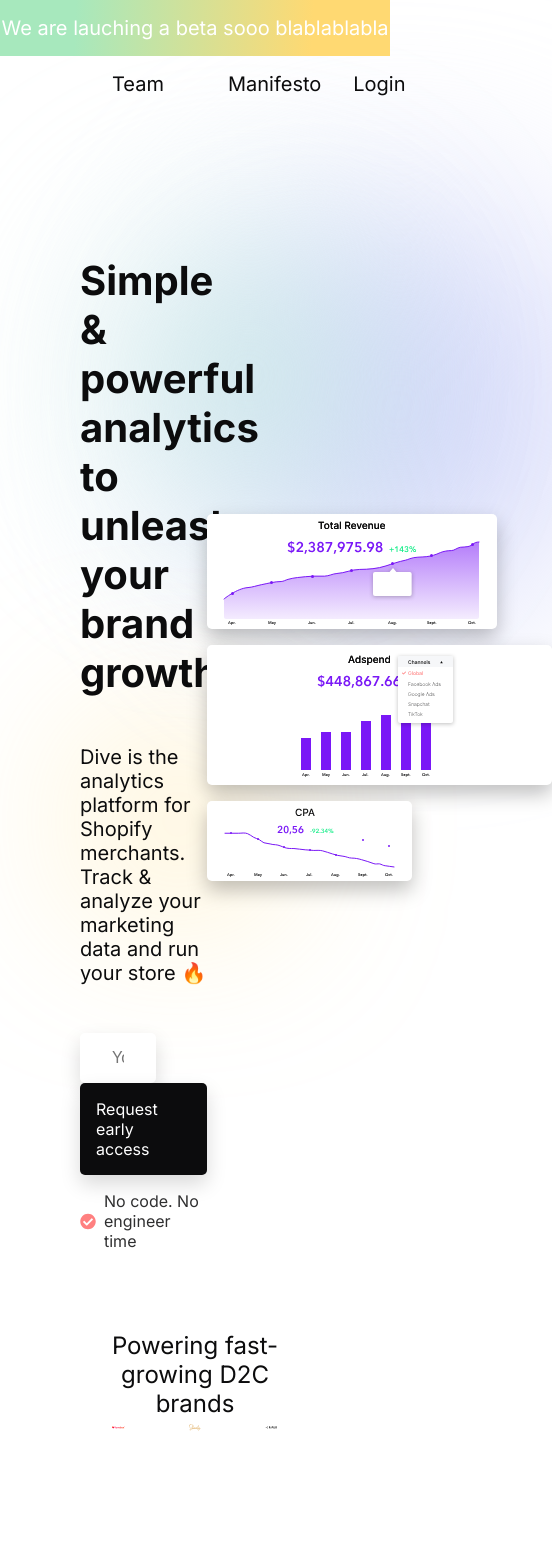
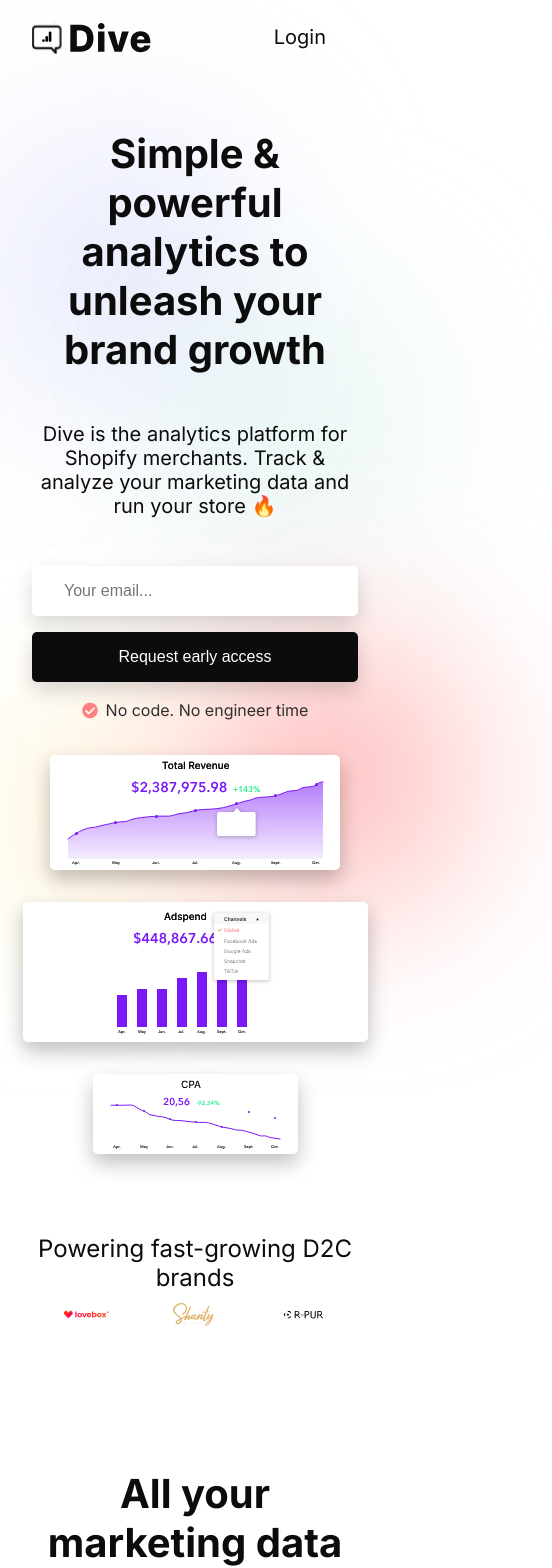
Before and after one commit to Thomas-rod/home-dive, a Next.js app: page / in a window 390 px wide. Shown: the top 1568 px of the page, 552 px wide, since content can reach past the window. Built offline with nearby package versions, Linux system fonts and the light colour scheme.

Commit message:
finish homepage

```diff
--- /dev/null
+++ b/components/form.js
@@ -0,0 +1,45 @@
+import Router from 'next/router';
+
+import buttonStyle from '../styles/buttons.module.css'
+import formStyle from '../styles/forms.module.css'
+import utilStyle from '../styles/utils.module.css'
+
+import { useState } from 'react'
+
+export default function Form({ children, type }) {
+    const [input, setInput] = useState('');
+
+    const subscribe = async (e) => {
+        e.preventDefault()
+        if(input === "") {
+            alert('Please enter a valid email address')
+        } else {
+            try {
+                const res = await fetch('https://hooks.zapier.com/hooks/catch/7940043/o01xo3y/', {
+                  method: 'post',
+                  headers: {
+                    "Accept": "application/json",
+                  },
+                  body: JSON.stringify([{
+                    email: `${input}`
+                  }])
+                })
+                console.log(res)
+                if (res.status === 200) {
+                    Router.push('/success')
+                  } else {
+                    alert('Sorry, something went wrong.')
+                  }
+              } catch(err) {
+                alert('Sorry, something went wrong.')
+              }
+        };
+      };
+
+    return (
+        <form>
+            <input type="email" name="email" placeholder="Your email..." onChange={e => setInput(e.target.value)} label="false" className={`${formStyle.boxShadowInput} ${formStyle.customInput} ${utilStyle.sizeBodyText}`}></input>
+            <button type="submit" onClick={subscribe} className={`${buttonStyle.button} ${buttonStyle.buttonFormHome} ${buttonStyle.buttonForm} ${buttonStyle.buttonBlack}`}>Request early access</button>
+        </form>
+  )
+}
--- a/components/layout.js
+++ b/components/layout.js
@@ -23,7 +23,7 @@
             <div className={styles.listNavigation}>
               <div className={styles.internalNavigation}>
                 <Link href="/">
-                  <a>
+                  <a className={styles.logo}>
                     <Image src="/logo-dive.svg" alt="logo-dive" width="195" height="73" />
                   </a>
                 </Link>
--- a/components/layout.module.css
+++ b/components/layout.module.css
@@ -58,8 +58,8 @@
 .bubbleHomePurple {
     width: 396px;
     height: 396px;
-    left: 200px;
-    top: 209px;
+    left: 15%;
+    top: 25%;
     background: #D2D6FA;
 }
 
@@ -82,8 +82,78 @@
 .bubbleHomeCoral {
     width: 396px;
     height: 396px;
-    left: 883px;
+    left: 60%;
     top:80%;
     background: #FF8080;
-    filter: blur(100px);
 }
+
+
+
+
+  @media only screen and (max-width: 400px) {
+    .bannerLinear {
+        display:none;
+    }
+    .logo {
+        max-width:120px;
+    }
+    .internalNavigation a:nth-child(2n),
+    .internalNavigation a:nth-child(3n) {
+        display:none;
+    }
+
+    .bubbleHomePurple {
+        width:200px;
+        height:200px;
+        left:5%;
+        top:20%;
+    }
+    .bubbleHomeGreen {
+        width:170px;
+        height:170px;
+        right:5%;
+        top:40%;
+    }
+    .bubbleHomeYellow {
+        width:120px;
+        height:120px;
+        left:10%;
+        bottom:10%;
+    }
+    .bubbleHomeCoral {
+        width:200px;
+        height:200px;
+        right:10%;
+        bottom:20%;
+    }
+  }
+
+
+  /* Small devices (portrait tablets and large phones, 600px and up) */
+  @media only screen and (max-width: 768px) and (min-width: 400px){
+    .bannerLinear {
+        display:none;
+    }
+    .logo {
+        max-width:120px;
+    }
+    .internalNavigation a:nth-child(2n),
+    .internalNavigation a:nth-child(3n) {
+        display:none;
+    }
+  }
+
+  /* Medium devices (landscape tablets, 768px and up) */
+  @media only screen and (max-width: 992px) and (min-width: 780px) {
+
+  }
+
+  /* Large devices (laptops/desktops, 992px and up) */
+  @media only screen and  (max-width: 1100px) and (min-width: 992px){
+
+  }
+
+  /* Extra large devices (large laptops and desktops, 1200px and up) */
+  @media only screen and (min-width: 1100px) {
+
+  }
--- a/package.json
+++ b/package.json
@@ -14,6 +14,7 @@
     "@fortawesome/free-solid-svg-icons": "^5.15.1",
     "@fortawesome/react-fontawesome": "^0.1.14",
     "classnames": "^2.2.6",
+    "dotenv": "^8.2.0",
     "next": "10.0.5",
     "react": "17.0.1",
     "react-dom": "17.0.1"
--- a/pages/index.js
+++ b/pages/index.js
@@ -3,6 +3,7 @@
 import Image from 'next/image'
 
 import Layout, { siteTitle } from '../components/layout'
+import Form from '../components/form'
 import ButtonForm from '../components/layout'
 import ButtonArrow from '../components/layout'
 
@@ -29,10 +30,7 @@
           <div className={styles.homeBannerLeft}>
             <h1 className={`${utilStyle.headingTitle} ${utilStyle.bold}`}>Simple & powerful analytics to unleash your brand growth</h1>
             <h2 className={utilStyle.headingSubTitle}>Dive is the analytics platform for Shopify merchants. Track & analyze your marketing data and run your store 🔥</h2>
-            <form>
-              <input type="email" name="email" placeholder="Your email..." label="false" className={`${formStyle.boxShadowInput} ${formStyle.customInput} ${utilStyle.sizeBodyText}`}></input>
-              <a href="#" className={`${buttonStyle.button} ${buttonStyle.buttonForm} ${buttonStyle.buttonBlack}`}>Request early access</a>
-            </form>
+            <Form/>
             <div className={styles.afterForm}>
               <FontAwesomeIcon className={`${iconStyle.iconMini} ${utilStyle.textCoral}`} icon={ faCheckCircle }/>
               <p className={utilStyle.textMediumColor}>No code. No engineer time</p>
@@ -79,7 +77,7 @@
             <span className={buttonStyle.buttonArrow}>
               <FontAwesomeIcon className={`${iconStyle.iconMini} ${utilStyle.textBlack}`} icon={ faArrowRight}/>
               <a href="#" className={`${buttonStyle.buttonSimple} ${utilStyle.bold}`}>
-                Get started for free
+                Request early access
               </a>
             </span>
           </div>
@@ -108,7 +106,7 @@
             <span className={buttonStyle.buttonArrow}>
               <FontAwesomeIcon className={`${iconStyle.iconMini} ${utilStyle.textBlack}`} icon={ faArrowRight}/>
               <a href="#" className={`${buttonStyle.buttonSimple} ${utilStyle.bold}`}>
-                Get started for free
+                Request early access
               </a>
             </span>
           </div>
@@ -137,7 +135,7 @@
             <span className={buttonStyle.buttonArrow}>
               <FontAwesomeIcon className={`${iconStyle.iconMini} ${utilStyle.textBlack}`} icon={ faArrowRight}/>
               <a href="#" className={`${buttonStyle.buttonSimple} ${utilStyle.bold}`}>
-                Get started for free
+                Request early access
               </a>
             </span>
           </div>
@@ -151,14 +149,11 @@
         </div>
         <div className={styles.homeEarlyAccess}>
           <h2 className={`${utilStyle.headingTitle} ${utilStyle.bold}`}>Want to be an early tester?</h2>
-          <form>
-              <input type="email" name="email" placeholder="Your email..." label="false" className={`${formStyle.boxShadowInput} ${formStyle.customInput} ${utilStyle.sizeBodyText}`}></input>
-              <a href="#" className={`${buttonStyle.button} ${buttonStyle.buttonForm} ${buttonStyle.buttonBlack}`}>Request early access</a>
-            </form>
-            <div className={styles.afterForm}>
-              <FontAwesomeIcon className={`${iconStyle.iconMini} ${utilStyle.textCoral}`} icon={ faCheckCircle }/>
-              <p className={utilStyle.textMediumColor}>No code. No engineer time</p>
-            </div>
+          <Form/>
+          <div className={styles.afterForm}>
+            <FontAwesomeIcon className={`${iconStyle.iconMini} ${utilStyle.textCoral}`} icon={ faCheckCircle }/>
+            <p className={utilStyle.textMediumColor}>No code. No engineer time</p>
+          </div>
         </div>
       </section>
     </Layout>
--- a/pages/team.js
+++ b/pages/team.js
@@ -16,7 +16,7 @@
         <Layout>
             <div className={styles.containerTeam}>
                 <h1 className={`${utilStyle.headingTitle} ${utilStyle.bold}`}>Our team</h1>
-                <p className={utilStyle.headingSubTitle}>Lorem ipsum dolor sit amet, consectetur adipiscing elit, sed do eiusmod tempor incididunt ut labore et dolore magna aliqua. Ut enim ad minim veniam, quis nostrud exercitation ullamco laboris nisi ut aliquip ex ea commodo consequat!</p>
+                <p className={utilStyle.headingSubTitle}>We come from the software and e-commerce industries, and are on a mission to help fast-growing brands grow profitably by leveraging data and providing actionable insights. Interested to know more about Dive ? Want to have early access to our plateform? </p>
                 <ul className={styles.containerTeamPictures}>
                     <li className={styles.itemTeamPicture}>
                         <Image src="/pic_thomas.png" alt="logo-dive" width="200" height="200"/>
--- a/styles/Home.module.css
+++ b/styles/Home.module.css
@@ -95,3 +95,101 @@
 .homeEarlyAccess .afterForm {
     justify-content:center;
 }
+
+
+@media only screen and (max-width: 400px) {
+    .homeBanner {
+        flex-direction:column;
+        text-align:center;
+    }
+    .homeBannerLeft,
+    .homeBannerRight {
+        width:100%;
+    }
+    .homeBannerRight {
+        display:flex;
+        justify-content:center;
+        flex-direction:column;
+        align-items:center;
+        width:120%;
+    }
+
+    .homeBannerLeft h1 {
+        margin-top: 3rem;
+    }
+    .afterForm {
+        justify-content:center;
+    }
+
+    .blockFeatures,
+    .blockFeatures:nth-child(even) {
+        flex-direction:column;
+        text-align:center;
+    }
+    .blockFeatureLeft,
+    .blockFeatureRight {
+        width:100%;
+    }
+
+    .homeEarlyAccess {
+        width:100%;
+        margin: 6rem auto;
+    }
+}
+
+
+/* Small devices (portrait tablets and large phones, 600px and up) */
+@media only screen and (max-width: 768px) and (min-width: 400px){
+    .homeBanner {
+        flex-direction:column;
+        text-align:center;
+    }
+    .homeBannerLeft,
+    .homeBannerRight {
+        width:100%;
+    }
+    .homeBannerRight {
+        display:flex;
+        justify-content:center;
+        flex-direction:column;
+        align-items:center;
+        width:120%;
+    }
+
+    .homeBannerLeft h1 {
+        margin-top: 3rem;
+    }
+    .afterForm {
+        justify-content:center;
+    }
+
+    .blockFeatures,
+    .blockFeatures:nth-child(even) {
+        flex-direction:column;
+        text-align:center;
+    }
+    .blockFeatureLeft,
+    .blockFeatureRight {
+        width:100%;
+    }
+
+    .homeEarlyAccess {
+        width:100%;
+        margin: 6rem auto;
+    }
+}
+
+/* Medium devices (landscape tablets, 768px and up) */
+@media only screen and (max-width: 992px) and (min-width: 780px) {
+
+}
+
+/* Large devices (laptops/desktops, 992px and up) */
+@media only screen and  (max-width: 1100px) and (min-width: 992px){
+
+}
+
+/* Extra large devices (large laptops and desktops, 1200px and up) */
+@media only screen and (min-width: 1100px) {
+
+}
--- a/styles/buttons.module.css
+++ b/styles/buttons.module.css
@@ -5,10 +5,16 @@
     font-size:16px;
     border-radius:5px;
     box-shadow: 0px 9px 20px rgba(0, 0, 0, 0.15);
+    border:unset;
+    cursor:pointer;
+}
+.button:hover {
+    cursor:pointer;
 }
 .buttonForm {
     padding: 1rem;
 }
+
 
 .buttonBlack {
     background-color: #0C0C0D;
@@ -28,3 +34,40 @@
 .buttonArrow a {
     margin-left: 1rem;
 }
+
+@media only screen and (max-width: 400px) {
+    .customInput {
+        width:100%;
+        margin: 0rem 0rem 1rem 0rem;
+    }
+    .buttonFormHome {
+        width:100%;
+    }
+}
+
+
+/* Small devices (portrait tablets and large phones, 600px and up) */
+@media only screen and (max-width: 768px) and (min-width: 400px){
+    .customInput {
+        width:100%;
+        margin: 0rem 0rem 1rem 0rem;
+    }
+    .buttonFormHome {
+        width:100%;
+    }
+}
+
+/* Medium devices (landscape tablets, 768px and up) */
+@media only screen and (max-width: 992px) and (min-width: 780px) {
+
+}
+
+/* Large devices (laptops/desktops, 992px and up) */
+@media only screen and  (max-width: 1100px) and (min-width: 992px){
+
+}
+
+/* Extra large devices (large laptops and desktops, 1200px and up) */
+@media only screen and (min-width: 1100px) {
+
+}
--- a/styles/cards.module.css
+++ b/styles/cards.module.css
@@ -26,3 +26,38 @@
     width:205px;
     height:80px;
 }
+
+
+
+@media only screen and (max-width: 400px) {
+    .cardBig,
+    .cardMedium,
+    .cardSmall {
+        margin: 1rem auto;
+    }
+}
+
+
+/* Small devices (portrait tablets and large phones, 600px and up) */
+@media only screen and (max-width: 768px) and (min-width: 400px){
+    .cardBig,
+    .cardMedium,
+    .cardSmall {
+        margin: 1rem auto;
+    }
+}
+
+/* Medium devices (landscape tablets, 768px and up) */
+@media only screen and (max-width: 992px) and (min-width: 780px) {
+
+}
+
+/* Large devices (laptops/desktops, 992px and up) */
+@media only screen and  (max-width: 1100px) and (min-width: 992px){
+
+}
+
+/* Extra large devices (large laptops and desktops, 1200px and up) */
+@media only screen and (min-width: 1100px) {
+
+}
--- a/styles/forms.module.css
+++ b/styles/forms.module.css
@@ -12,3 +12,35 @@
 .boxShadowInput {
     box-shadow: 0px 9px 20px rgba(0, 0, 0, 0.15);
 }
+
+
+@media only screen and (max-width: 400px) {
+    .customInput {
+        width:100%;
+        margin: 0rem 0rem 1rem 0rem;
+    }
+}
+
+
+/* Small devices (portrait tablets and large phones, 600px and up) */
+@media only screen and (max-width: 768px) and (min-width: 400px){
+    .customInput {
+        width:100%;
+        margin: 0rem 0rem 1rem 0rem;
+    }
+}
+
+/* Medium devices (landscape tablets, 768px and up) */
+@media only screen and (max-width: 992px) and (min-width: 780px) {
+
+}
+
+/* Large devices (laptops/desktops, 992px and up) */
+@media only screen and  (max-width: 1100px) and (min-width: 992px){
+
+}
+
+/* Extra large devices (large laptops and desktops, 1200px and up) */
+@media only screen and (min-width: 1100px) {
+
+}
--- a/styles/utils.module.css
+++ b/styles/utils.module.css
@@ -67,3 +67,35 @@
 .paddingSide {
     padding: 0 5rem;
 }
+
+
+@media only screen and (max-width: 400px) {
+
+
+    .paddingSide {
+        padding:0 2rem;
+    }
+  }
+
+
+  /* Small devices (portrait tablets and large phones, 600px and up) */
+  @media only screen and (max-width: 768px) and (min-width: 400px){
+    .paddingSide {
+        padding:0 3rem;
+    }
+  }
+
+  /* Medium devices (landscape tablets, 768px and up) */
+  @media only screen and (max-width: 992px) and (min-width: 780px) {
+
+  }
+
+  /* Large devices (laptops/desktops, 992px and up) */
+  @media only screen and  (max-width: 1100px) and (min-width: 992px){
+
+  }
+
+  /* Extra large devices (large laptops and desktops, 1200px and up) */
+  @media only screen and (min-width: 1100px) {
+
+  }
```
Also changed, not shown: pages/success.js (+12 -4 lines), 2 other files (tests, documents, lock files or other folders).
